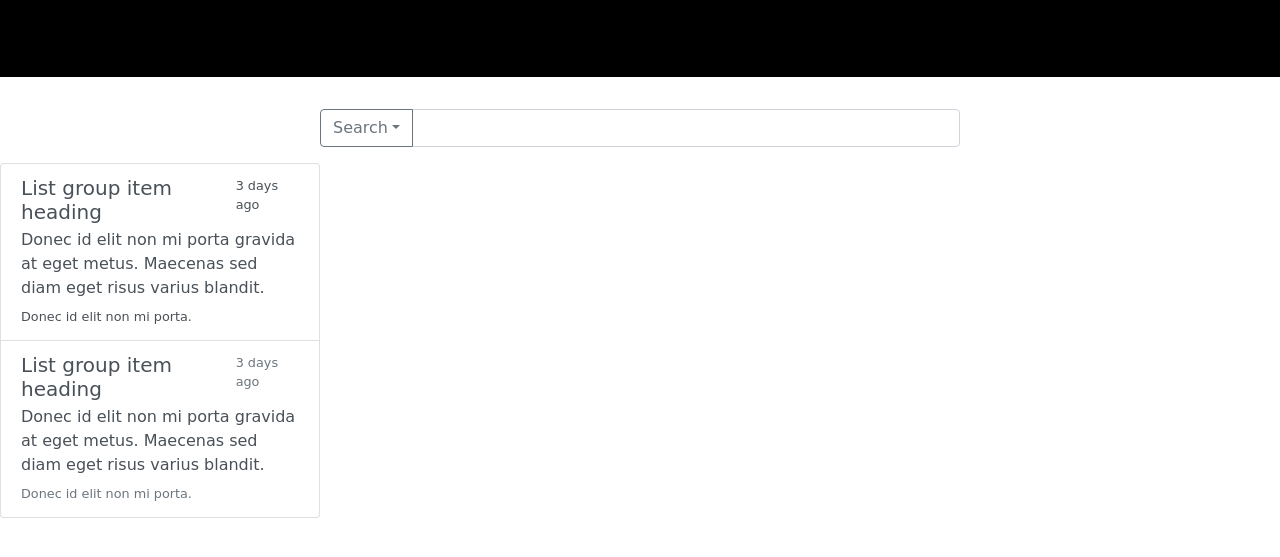
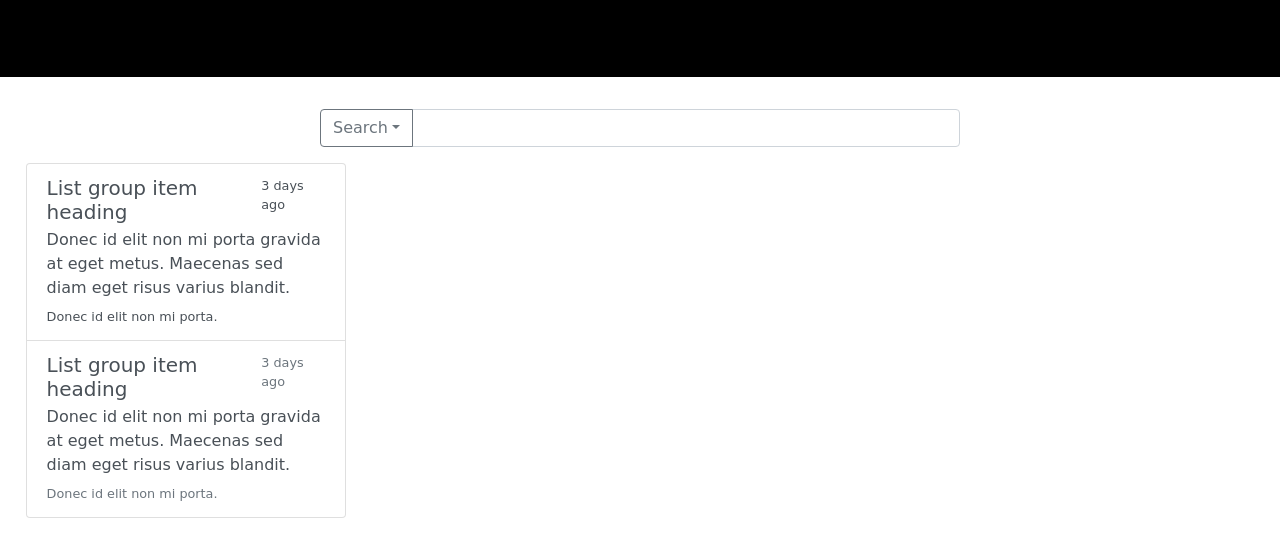
Before and after one commit to deannasanchez/brew-tour, a plain HTML site: page public/blog.html in a window 1280 px wide. Shown: the part 213-770 px from the top of the page. Drawn offline with nearby package versions, Linux system fonts and the light colour scheme; a web font is replaced by a local one.

Commit message:
added margin left to list

```diff
--- a/public/css/styles.css
+++ b/public/css/styles.css
@@ -31,7 +31,7 @@
 .list-group{
     width: 25%;
     font-family: 'Fredericka the Great', cursive;
-
+    margin-left: 2%;
 }
 
 
```
